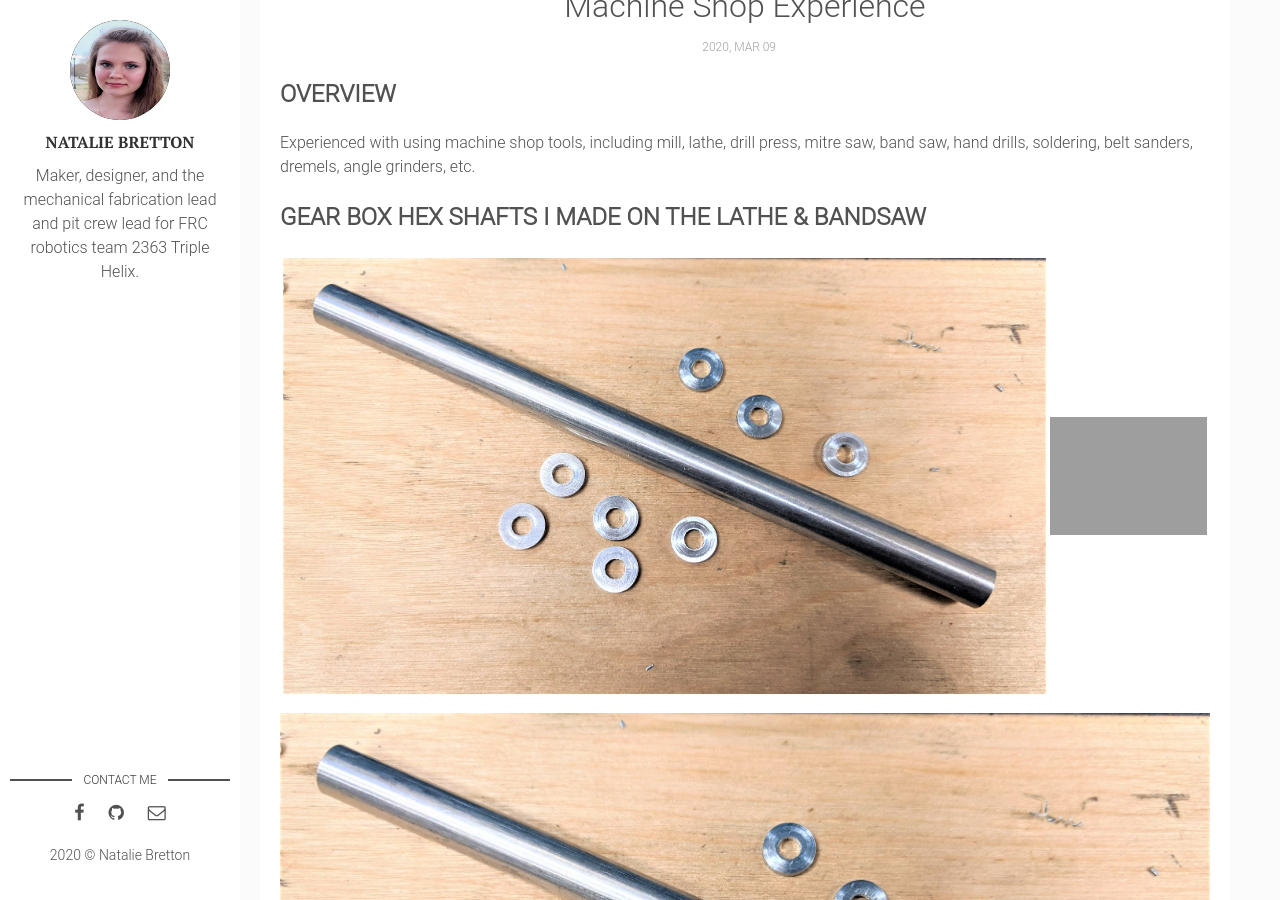
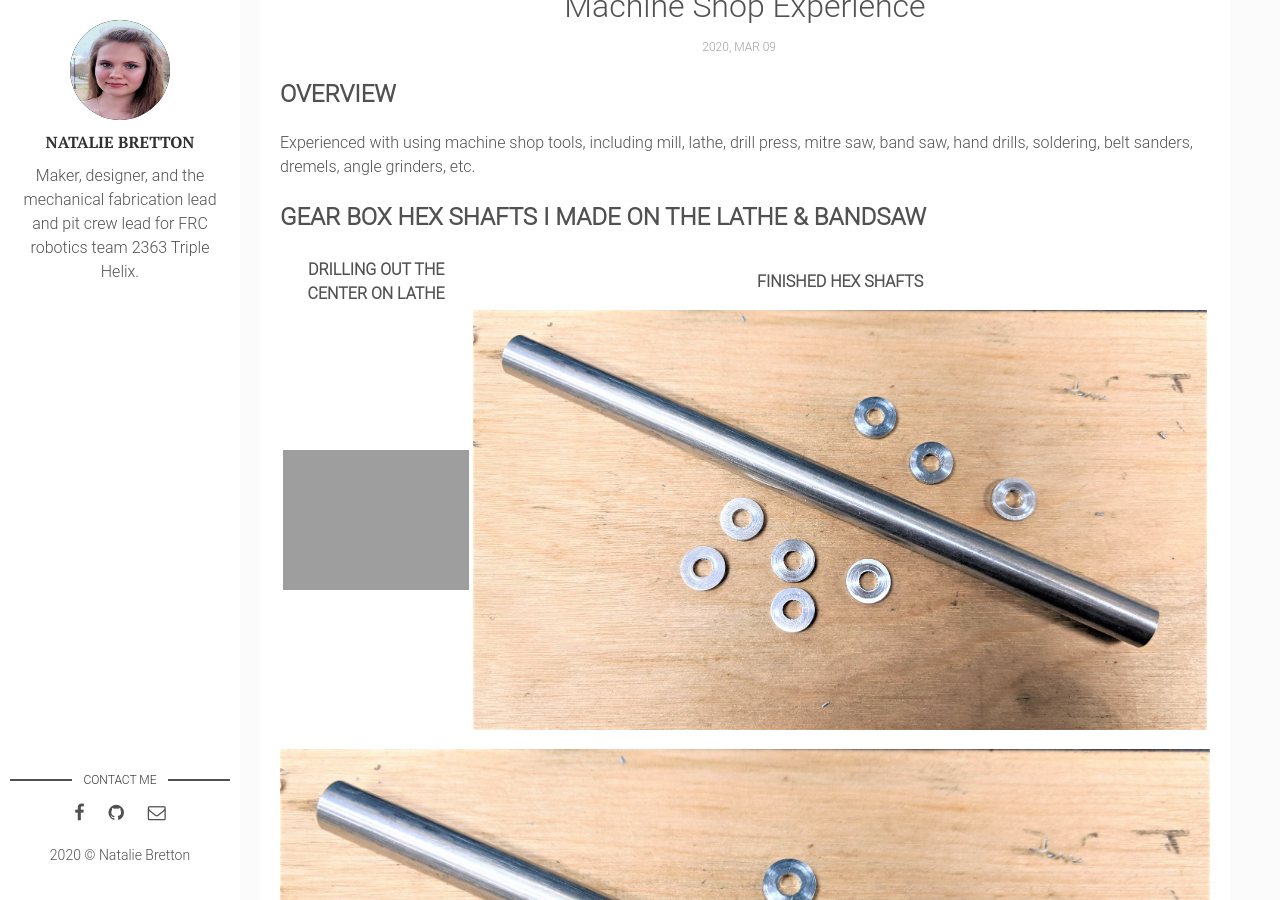
Before and after one commit to natgrrl/natgrrl.github.io, a Jekyll site: the page built from _posts/2020-03-09-machine-shop.markdown, in a window 1280 px wide and 900 px high, scrolled down 564 px. Built offline with Jekyll 4.4.1, drawn with Linux system fonts in a browser that asks for light colours.

Commit message:
Update 2020-03-09-machine-shop.markdown

```diff
--- a/_posts/2020-03-09-machine-shop.markdown
+++ b/_posts/2020-03-09-machine-shop.markdown
@@ -12,7 +12,9 @@ Experienced with using machine shop tools, including mill, lathe, drill press, m
 
 ## GEAR BOX HEX SHAFTS I MADE ON THE LATHE & BANDSAW
 
-![shop2](http://natgrrl.github.io/assets/img/shop2.jpg) |  ![hax-shafts](http://natgrrl.github.io/assets/img/shop-hex-shafts.jpg)
+DRILLING OUT THE CENTER ON LATHE | FINISHED HEX SHAFTS
+-------------------------------- | -------------------
+![hax-shafts](http://natgrrl.github.io/assets/img/shop-hex-shafts.jpg) | ![shop1](http://natgrrl.github.io/assets/img/shop2.jpg)
 
 ![shop2](http://natgrrl.github.io/assets/img/shop2.jpg)
 
```
